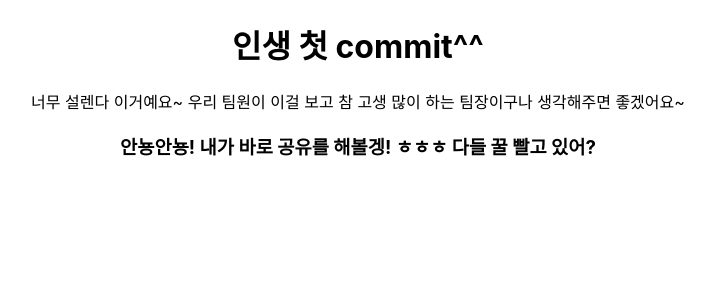
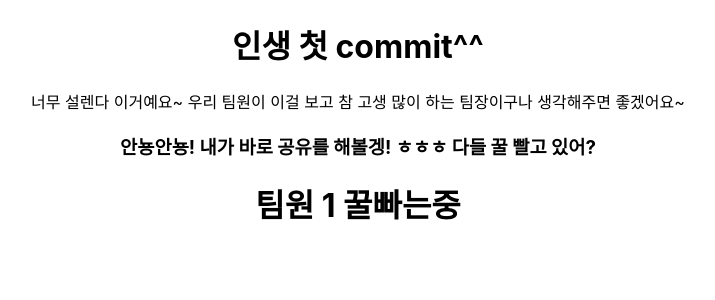
Before and after one commit to Heewoooon/projecttest, a React (Create React App) app: page / in a window 1280 px wide. Shown: the top 300 px of the page, without its empty margins (282-997 px from the left). Built offline with nearby package versions, Linux system fonts and the light colour scheme.

Commit message:
team 0 commit

```diff
--- a/src/App.js
+++ b/src/App.js
@@ -7,6 +7,7 @@ function App() {
       <h1>인생 첫 commit^^</h1>
       <p>너무 설렌다 이거예요~ 우리 팀원이 이걸 보고 참 고생 많이 하는 팀장이구나 생각해주면 좋겠어요~</p>
       <h3>안뇽안뇽! 내가 바로 공유를 해볼겡! ㅎㅎㅎ 다들 꿀 빨고 있어?</h3>
+      <h1>팀원 1 꿀빠는중</h1>
     </div>
   );
 }
```
